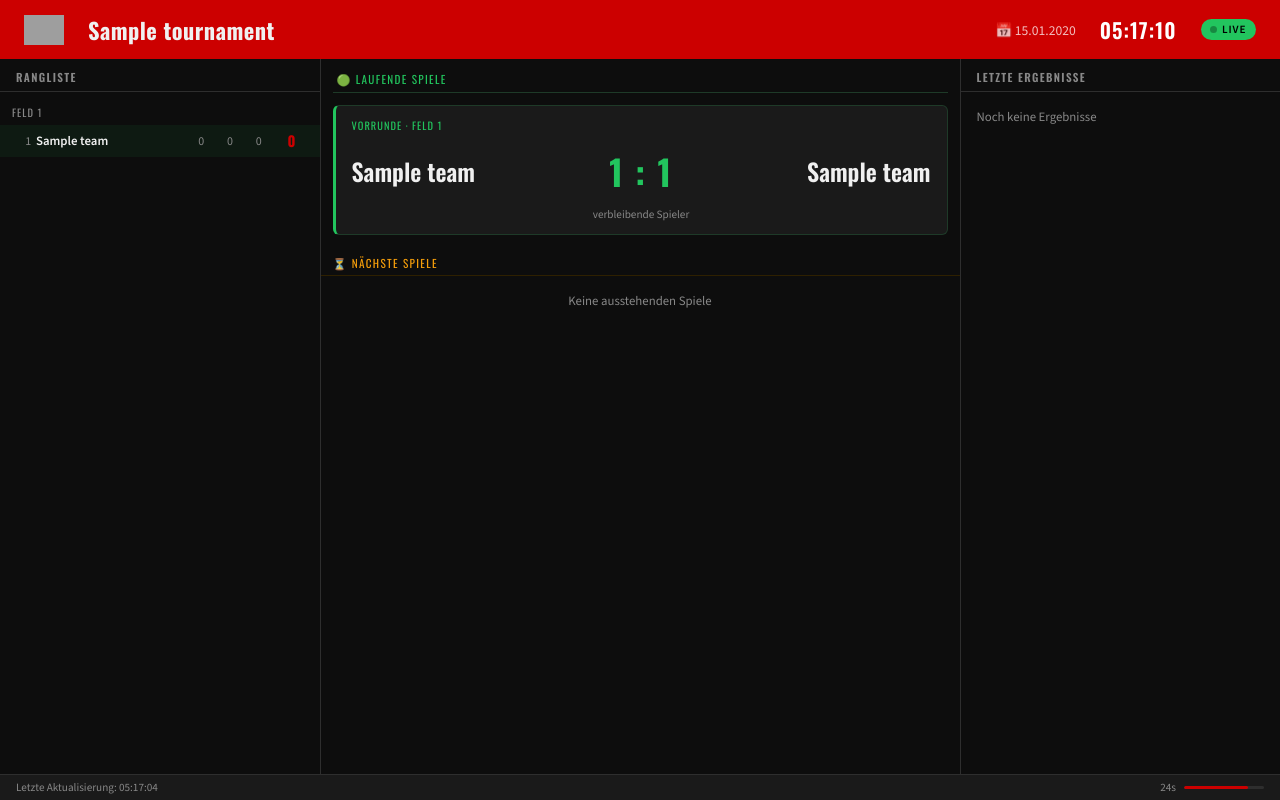
After one commit to BattloXX/FW-Voelkerballturnier-App, a FastAPI app: a page that uses app/templates/infoscreen.html in a window 1280 px wide. The commit adds this page. Run offline with FastAPI, Linux system fonts and the light colour scheme; tables that the repository leaves empty hold one stand-in row (values such as "Sample post"); grey boxes are pictures that could not be loaded.

Commit message:
Add global infoscreen page for TV/beamer display
- GET /infoscreen redirects to first active tournament's infoscreen
- GET /infoscreen/{slug} renders fullscreen dark-theme infoscreen with
  live standings, active matches, upcoming schedule, and recent results
- GET /api/infoscreen/{slug} JSON endpoint for AJAX polling (30s refresh)
- Admin tournament detail page now has a direct Infoscreen link

Co-Authored-By: Claude Sonnet 4.6 <noreply@anthropic.com>

```diff
--- a/app/templates/admin/tournament_detail.html
+++ b/app/templates/admin/tournament_detail.html
@@ -16,6 +16,7 @@
     <a href="/admin/turnier/{{ tournament.id }}/bearbeiten" class="btn btn-secondary">✏️ Bearbeiten</a>
     <a href="/admin/turnier/{{ tournament.id }}/rangliste" class="btn btn-secondary">📊 Rangliste</a>
     <a href="/turnier/{{ tournament.slug }}" target="_blank" class="btn btn-secondary">🌐 Ansicht</a>
+    <a href="/infoscreen/{{ tournament.slug }}" target="_blank" class="btn btn-secondary">📺 Infoscreen</a>
     <a href="/admin/turnier/{{ tournament.id }}/urkunden" target="_blank" class="btn btn-secondary">🏆 Urkunden PDF</a>
   </div>
 </div>
--- /dev/null
+++ b/app/templates/infoscreen.html
@@ -0,0 +1,597 @@
+<!DOCTYPE html>
+<html lang="de">
+<head>
+  <meta charset="UTF-8">
+  <meta name="viewport" content="width=device-width, initial-scale=1.0">
+  <title>{{ tournament.name }} – Infoscreen</title>
+  <link rel="preconnect" href="https://fonts.googleapis.com">
+  <link href="https://fonts.googleapis.com/css2?family=Oswald:wght@400;600;700&family=Source+Sans+3:wght@400;600&display=swap" rel="stylesheet">
+  <style>
+    :root {
+      --red: #CC0000;
+      --red-dark: #a00000;
+      --bg: #0d0d0d;
+      --bg2: #1a1a1a;
+      --bg3: #242424;
+      --border: #2e2e2e;
+      --text: #f0f0f0;
+      --muted: #888;
+      --green: #22c55e;
+      --amber: #f59e0b;
+      --font-head: 'Oswald', sans-serif;
+      --font-body: 'Source Sans 3', sans-serif;
+    }
+    *, *::before, *::after { box-sizing: border-box; margin: 0; padding: 0; }
+    html, body { height: 100%; overflow: hidden; }
+    body {
+      background: var(--bg);
+      color: var(--text);
+      font-family: var(--font-body);
+      display: flex;
+      flex-direction: column;
+    }
+
+    /* ── Header ── */
+    .is-header {
+      background: var(--red);
+      padding: .6rem 1.5rem;
+      display: flex;
+      align-items: center;
+      gap: 1.5rem;
+      flex-shrink: 0;
+    }
+    .is-logo { height: 40px; width: 40px; object-fit: contain; border-radius: 4px; }
+    .is-title { font-family: var(--font-head); font-size: 1.4rem; font-weight: 700; letter-spacing: .02em; flex: 1; }
+    .is-meta { display: flex; gap: 1.5rem; align-items: center; font-size: .85rem; color: rgba(255,255,255,.75); }
+    .is-clock { font-family: var(--font-head); font-size: 1.3rem; font-weight: 600; color: #fff; letter-spacing: .05em; }
+    .live-pill {
+      background: var(--green);
+      color: #000;
+      font-weight: 700;
+      font-size: .7rem;
+      padding: .2rem .6rem;
+      border-radius: 99px;
+      letter-spacing: .08em;
+      text-transform: uppercase;
+      display: flex; align-items: center; gap: .3rem;
+    }
+    .live-dot-anim {
+      width: 7px; height: 7px; border-radius: 50%; background: #000;
+      animation: pulse 1.2s infinite;
+    }
+    @keyframes pulse { 0%,100% { opacity: 1; } 50% { opacity: .3; } }
+
+    /* ── Main grid ── */
+    .is-body {
+      flex: 1;
+      display: grid;
+      grid-template-columns: 1fr 2fr 1fr;
+      grid-template-rows: 1fr;
+      gap: 1px;
+      background: var(--border);
+      min-height: 0;
+    }
+    .is-col {
+      background: var(--bg);
+      display: flex;
+      flex-direction: column;
+      min-height: 0;
+      overflow: hidden;
+    }
+    .is-col-title {
+      font-family: var(--font-head);
+      font-size: .7rem;
+      font-weight: 600;
+      letter-spacing: .12em;
+      text-transform: uppercase;
+      color: var(--muted);
+      padding: .6rem 1rem .4rem;
+      border-bottom: 1px solid var(--border);
+      flex-shrink: 0;
+    }
+    .is-scroll { flex: 1; overflow-y: auto; scrollbar-width: none; }
+    .is-scroll::-webkit-scrollbar { display: none; }
+
+    /* ── Center column: active + upcoming ── */
+    .is-center { background: var(--bg); }
+    .active-section { flex-shrink: 0; padding: .75rem; display: flex; flex-direction: column; gap: .75rem; }
+    .active-section-title {
+      font-family: var(--font-head);
+      font-size: .7rem;
+      letter-spacing: .12em;
+      text-transform: uppercase;
+      color: var(--green);
+      padding: 0 .25rem .3rem;
+      border-bottom: 1px solid #1e3a28;
+    }
+    .no-active {
+      font-size: .9rem;
+      color: var(--muted);
+      text-align: center;
+      padding: 1.5rem;
+    }
+
+    /* Active match card */
+    .match-live {
+      background: var(--bg2);
+      border: 1px solid #1e3a28;
+      border-left: 3px solid var(--green);
+      border-radius: 6px;
+      padding: .75rem 1rem;
+      display: grid;
+      grid-template-columns: 1fr auto 1fr;
+      align-items: center;
+      gap: .5rem;
+    }
+    .match-live .field-tag {
+      font-size: .65rem;
+      color: var(--green);
+      letter-spacing: .1em;
+      text-transform: uppercase;
+      grid-column: 1 / -1;
+      margin-bottom: .25rem;
+      font-family: var(--font-head);
+    }
+    .match-live .team-name {
+      font-family: var(--font-head);
+      font-size: clamp(1rem, 2vw, 1.5rem);
+      font-weight: 600;
+      line-height: 1.1;
+    }
+    .match-live .team-name.right { text-align: right; }
+    .match-live .score-box {
+      text-align: center;
+      font-family: var(--font-head);
+      font-size: clamp(1.4rem, 3vw, 2.2rem);
+      font-weight: 700;
+      color: var(--green);
+      letter-spacing: .05em;
+      min-width: 3.5rem;
+    }
+    .match-live .players-sub {
+      grid-column: 1 / -1;
+      text-align: center;
+      font-size: .7rem;
+      color: var(--muted);
+      margin-top: .1rem;
+    }
+
+    /* Upcoming divider */
+    .upcoming-divider {
+      font-family: var(--font-head);
+      font-size: .7rem;
+      letter-spacing: .12em;
+      text-transform: uppercase;
+      color: var(--amber);
+      padding: .5rem .75rem .3rem;
+      border-bottom: 1px solid #2e2000;
+      flex-shrink: 0;
+    }
+
+    /* Upcoming match row */
+    .match-row {
+      display: grid;
+      grid-template-columns: 2.5rem 2rem 1fr auto 1fr auto;
+      align-items: center;
+      gap: .4rem;
+      padding: .5rem .75rem;
+      border-bottom: 1px solid var(--border);
+      font-size: .875rem;
+    }
+    .match-row:last-child { border-bottom: none; }
+    .match-row .time { font-family: var(--font-head); color: var(--muted); font-size: .8rem; }
+    .match-row .field { color: var(--muted); font-size: .75rem; text-align: center; }
+    .match-row .team { overflow: hidden; text-overflow: ellipsis; white-space: nowrap; }
+    .match-row .team.right { text-align: right; }
+    .match-row .sep { color: var(--muted); text-align: center; font-size: .8rem; }
+    .match-row .result {
+      font-family: var(--font-head);
+      font-size: .9rem;
+      font-weight: 600;
+      text-align: center;
+      color: var(--text);
+      min-width: 2.5rem;
+    }
+    .match-row.finished { opacity: .55; }
+    .match-row.finished .result { color: var(--muted); }
+
+    /* ── Left column: standings ── */
+    .standings-group { padding: .5rem 0; border-bottom: 1px solid var(--border); }
+    .standings-group:last-child { border-bottom: none; }
+    .standings-group-label {
+      font-family: var(--font-head);
+      font-size: .65rem;
+      letter-spacing: .1em;
+      text-transform: uppercase;
+      color: var(--muted);
+      padding: .3rem .75rem;
+    }
+    .standings-row {
+      display: grid;
+      grid-template-columns: 1.2rem 1fr 1.5rem 1.5rem 1.5rem 2rem;
+      align-items: center;
+      gap: .3rem;
+      padding: .35rem .75rem;
+      font-size: .8rem;
+    }
+    .standings-row.promotes { background: rgba(34,197,94,.07); }
+    .standings-row .rank { color: var(--muted); font-size: .75rem; text-align: right; }
+    .standings-row .sname { overflow: hidden; text-overflow: ellipsis; white-space: nowrap; font-weight: 600; }
+    .standings-row .sval { text-align: center; color: var(--muted); font-size: .75rem; }
+    .standings-row .spts { text-align: center; font-family: var(--font-head); font-weight: 700; color: var(--red); font-size: .9rem; }
+
+    /* ── Right column: recent results ── */
+    .result-row {
+      padding: .5rem .75rem;
+      border-bottom: 1px solid var(--border);
+      font-size: .8rem;
+    }
+    .result-row:last-child { border-bottom: none; }
+    .result-row .r-teams {
+      display: grid;
+      grid-template-columns: 1fr auto 1fr;
+      align-items: center;
+      gap: .35rem;
+    }
+    .result-row .r-name { font-weight: 600; overflow: hidden; text-overflow: ellipsis; white-space: nowrap; }
+    .result-row .r-name.right { text-align: right; }
+    .result-row .r-score {
+      font-family: var(--font-head);
+      font-size: 1rem;
+      font-weight: 700;
+      text-align: center;
+      color: var(--text);
+      min-width: 2.5rem;
+    }
+    .result-row .r-winner { color: var(--green); }
+    .result-row .r-meta { color: var(--muted); font-size: .7rem; margin-top: .2rem; }
+    .result-row .r-players { color: var(--muted); font-size: .7rem; text-align: center; }
+
+    /* ── Footer bar ── */
+    .is-footer {
+      background: var(--bg2);
+      border-top: 1px solid var(--border);
+      padding: .3rem 1rem;
+      display: flex;
+      align-items: center;
+      justify-content: space-between;
+      font-size: .7rem;
+      color: var(--muted);
+      flex-shrink: 0;
+    }
+    .refresh-bar {
+      display: flex; align-items: center; gap: .5rem;
+    }
+    .refresh-progress {
+      width: 80px; height: 3px; background: var(--border); border-radius: 2px; overflow: hidden;
+    }
+    .refresh-progress-fill {
+      height: 100%; background: var(--red); border-radius: 2px;
+      transition: width .5s linear;
+    }
+  </style>
+</head>
+<body>
+
+<header class="is-header">
+  <img class="is-logo"
+       src="https://feuerwehr.wolfurt.at/wp-content/uploads/2015/02/cropped-logo-feuerwehr-aktiv-150x150.jpg"
+       alt="FW Wolfurt">
+  <div class="is-title">{{ tournament.name }}</div>
+  <div class="is-meta">
+    <span>📅 {{ tournament.date.strftime('%d.%m.%Y') }}</span>
+    <span id="clock" class="is-clock"></span>
+    <span class="live-pill"><span class="live-dot-anim"></span>Live</span>
+  </div>
+</header>
+
+<div class="is-body">
+
+  <!-- LEFT: Rangliste -->
+  <div class="is-col">
+    <div class="is-col-title">Rangliste</div>
+    <div class="is-scroll" id="standings-col">
+      {% for field_id in fields %}
+      {% set entries = standings_by_field[field_id] %}
+      <div class="standings-group">
+        <div class="standings-group-label">Feld {{ field_id }}</div>
+        {% for e in entries %}
+        <div class="standings-row {% if e.promotes %}promotes{% endif %}">
+          <span class="rank">{{ e.rank }}</span>
+          <span class="sname">{{ e.team_name }}</span>
+          <span class="sval">{{ e.played }}</span>
+          <span class="sval">{{ e.wins }}</span>
+          <span class="sval">{{ e.diff }}</span>
+          <span class="spts">{{ e.points }}</span>
+        </div>
+        {% endfor %}
+      </div>
+      {% endfor %}
+
+      {% if inter_groups %}
+      {% for g in inter_groups %}
+      {% set entries = inter_standings_by_group[g] %}
+      <div class="standings-group">
+        <div class="standings-group-label">Zwischenrunde {{ g }}</div>
+        {% for e in entries %}
+        <div class="standings-row">
+          <span class="rank">{{ e.rank }}</span>
+          <span class="sname">{{ e.team_name }}</span>
+          <span class="sval">{{ e.played }}</span>
+          <span class="sval">{{ e.wins }}</span>
+          <span class="sval">{{ e.diff }}</span>
+          <span class="spts">{{ e.points }}</span>
+        </div>
+        {% endfor %}
+      </div>
+      {% endfor %}
+      {% endif %}
+
+      {% if not fields %}
+      <div style="padding:1rem;color:var(--muted);font-size:.8rem">Noch keine Teams.</div>
+      {% endif %}
+    </div>
+  </div>
+
+  <!-- CENTER: Aktiv + Upcoming/Ergebnisse -->
+  <div class="is-col is-center" style="display:flex;flex-direction:column">
+
+    <!-- Active matches -->
+    <div class="active-section" id="active-section">
+      <div class="active-section-title">🟢 Laufende Spiele</div>
+      {% set active = matches | selectattr('status', 'equalto', 'active') | list %}
+      {% if active %}
+        {% for m in active %}
+        <div class="match-live">
+          <div class="field-tag">
+            {% if m.round_type == 'prelim' %}Vorrunde{% elif m.round_type == 'inter' %}Zwischenrunde{% else %}Platzierung{% endif %}
+            · Feld {{ m.field_number }}
+          </div>
+          <div class="team-name">{{ m.team_a_name }}</div>
+          <div class="score-box">
+            {% if m.players_remaining_a is not none %}{{ m.players_remaining_a }} : {{ m.players_remaining_b }}
+            {% else %}– : –{% endif %}
+          </div>
+          <div class="team-name right">{{ m.team_b_name }}</div>
+          {% if m.players_remaining_a is not none %}
+          <div class="players-sub">verbleibende Spieler</div>
+          {% endif %}
+        </div>
+        {% endfor %}
+      {% else %}
+        <div class="no-active">Momentan kein laufendes Spiel</div>
+      {% endif %}
+    </div>
+
+    <!-- Divider + Upcoming / Ergebnisse -->
+    <div class="upcoming-divider">⏳ Nächste Spiele</div>
+    <div class="is-scroll" id="upcoming-col">
+      {% set upcoming = matches | selectattr('status', 'equalto', 'pending') | list %}
+      {% if upcoming %}
+        {% for m in upcoming[:20] %}
+        <div class="match-row">
+          <span class="time">{{ m.scheduled_time }}</span>
+          <span class="field">F{{ m.field_number }}</span>
+          <span class="team">{{ m.team_a_name }}</span>
+          <span class="sep">–</span>
+          <span class="team right">{{ m.team_b_name }}</span>
+          <span class="result"></span>
+        </div>
+        {% endfor %}
+      {% else %}
+        <div style="padding:1rem;color:var(--muted);font-size:.8rem;text-align:center">Keine ausstehenden Spiele</div>
+      {% endif %}
+    </div>
+  </div>
+
+  <!-- RIGHT: Letzte Ergebnisse -->
+  <div class="is-col">
+    <div class="is-col-title">Letzte Ergebnisse</div>
+    <div class="is-scroll" id="results-col">
+      {% set finished = matches | selectattr('status', 'equalto', 'finished') | list | reverse | list %}
+      {% if finished %}
+        {% for m in finished[:30] %}
+        <div class="result-row">
+          <div class="r-teams">
+            <span class="r-name {% if m.players_remaining_a is not none and m.players_remaining_b is not none and m.players_remaining_a > m.players_remaining_b %}r-winner{% endif %}">{{ m.team_a_name }}</span>
+            <span class="r-score">
+              {% if m.players_remaining_a is not none %}{{ m.players_remaining_a }} : {{ m.players_remaining_b }}
+              {% elif m.score_a is not none %}{{ m.score_a }} : {{ m.score_b }}
+              {% else %}– : –{% endif %}
+            </span>
+            <span class="r-name right {% if m.players_remaining_a is not none and m.players_remaining_b is not none and m.players_remaining_b > m.players_remaining_a %}r-winner{% endif %}">{{ m.team_b_name }}</span>
+          </div>
+          <div class="r-meta">
+            {% if m.round_type == 'prelim' %}Vorrunde{% elif m.round_type == 'inter' %}Zwischenrunde{% else %}Platzierung{% endif %}
+            · Feld {{ m.field_number }}
+            {% if m.scheduled_time %} · {{ m.scheduled_time }}{% endif %}
+          </div>
+        </div>
+        {% endfor %}
+      {% else %}
+        <div style="padding:1rem;color:var(--muted);font-size:.8rem">Noch keine Ergebnisse</div>
+      {% endif %}
+    </div>
+  </div>
+
+</div>
+
+<div class="is-footer">
+  <span id="last-update">Letzte Aktualisierung: –</span>
+  <div class="refresh-bar">
+    <span id="refresh-countdown">30s</span>
+    <div class="refresh-progress"><div class="refresh-progress-fill" id="progress-fill" style="width:100%"></div></div>
+  </div>
+</div>
+
+<script>
+const SLUG = {{ tournament.slug | tojson }};
+const REFRESH_INTERVAL = 30; // Sekunden
+let secondsLeft = REFRESH_INTERVAL;
+
+// Uhr
+function updateClock() {
+  const now = new Date();
+  document.getElementById('clock').textContent =
+    String(now.getHours()).padStart(2,'0') + ':' +
+    String(now.getMinutes()).padStart(2,'0') + ':' +
+    String(now.getSeconds()).padStart(2,'0');
+}
+updateClock();
+setInterval(updateClock, 1000);
+
+// Fortschrittsbalken + Countdown
+function tick() {
+  secondsLeft--;
+  document.getElementById('refresh-countdown').textContent = secondsLeft + 's';
+  const pct = (secondsLeft / REFRESH_INTERVAL) * 100;
+  document.getElementById('progress-fill').style.width = pct + '%';
+  if (secondsLeft <= 0) {
+    secondsLeft = REFRESH_INTERVAL;
+    fetchData();
+  }
+}
+setInterval(tick, 1000);
+
+// Datum/Uhrzeit formatieren
+function fmtTime(iso) {
+  if (!iso) return '–';
+  const d = new Date(iso);
+  return String(d.getHours()).padStart(2,'0') + ':' + String(d.getMinutes()).padStart(2,'0');
+}
+
+function roundLabel(rt) {
+  if (rt === 'prelim') return 'Vorrunde';
+  if (rt === 'inter') return 'Zwischenrunde';
+  return 'Platzierung';
+}
+
+// AJAX Daten laden
+async function fetchData() {
+  try {
+    const res = await fetch(`/api/infoscreen/${SLUG}`);
+    if (!res.ok) return;
+    const data = await res.json();
+    renderData(data);
+    document.getElementById('last-update').textContent =
+      'Letzte Aktualisierung: ' + new Date().toLocaleTimeString('de-AT');
+  } catch(e) {
+    console.warn('Fetch failed:', e);
+  }
+}
+
+function renderData(data) {
+  const { matches, standings, inter_standings } = data;
+
+  // Active matches
+  const active = matches.filter(m => m.status === 'active');
+  const activeSection = document.getElementById('active-section');
+  let html = '<div class="active-section-title">🟢 Laufende Spiele</div>';
+  if (active.length) {
+    active.forEach(m => {
+      const scoreStr = m.players_remaining_a != null
+        ? `${m.players_remaining_a} : ${m.players_remaining_b}`
+        : (m.score_a != null ? `${m.score_a} : ${m.score_b}` : '– : –');
+      html += `<div class="match-live">
+        <div class="field-tag">${roundLabel(m.round_type)} · Feld ${m.field_number}</div>
+        <div class="team-name">${esc(m.team_a)}</div>
+        <div class="score-box">${scoreStr}</div>
+        <div class="team-name right">${esc(m.team_b)}</div>
+        ${m.players_remaining_a != null ? '<div class="players-sub">verbleibende Spieler</div>' : ''}
+      </div>`;
+    });
+  } else {
+    html += '<div class="no-active">Momentan kein laufendes Spiel</div>';
+  }
+  activeSection.innerHTML = html;
+
+  // Upcoming
+  const upcoming = matches.filter(m => m.status === 'pending').slice(0, 20);
+  let upHtml = '';
+  if (upcoming.length) {
+    upcoming.forEach(m => {
+      upHtml += `<div class="match-row">
+        <span class="time">${fmtTime(m.scheduled_time)}</span>
+        <span class="field">F${m.field_number}</span>
+        <span class="team">${esc(m.team_a)}</span>
+        <span class="sep">–</span>
+        <span class="team right">${esc(m.team_b)}</span>
+        <span class="result"></span>
+      </div>`;
+    });
+  } else {
+    upHtml = '<div style="padding:1rem;color:var(--muted);font-size:.8rem;text-align:center">Keine ausstehenden Spiele</div>';
+  }
+  document.getElementById('upcoming-col').innerHTML = upHtml;
+
+  // Recent results
+  const finished = matches.filter(m => m.status === 'finished').reverse().slice(0, 30);
+  let resHtml = '';
+  if (finished.length) {
+    finished.forEach(m => {
+      const scoreStr = m.players_remaining_a != null
+        ? `${m.players_remaining_a} : ${m.players_remaining_b}`
+        : (m.score_a != null ? `${m.score_a} : ${m.score_b}` : '– : –');
+      const winA = m.players_remaining_a != null && m.players_remaining_a > m.players_remaining_b;
+      const winB = m.players_remaining_b != null && m.players_remaining_b > m.players_remaining_a;
+      resHtml += `<div class="result-row">
+        <div class="r-teams">
+          <span class="r-name ${winA ? 'r-winner' : ''}">${esc(m.team_a)}</span>
+          <span class="r-score">${scoreStr}</span>
+          <span class="r-name right ${winB ? 'r-winner' : ''}">${esc(m.team_b)}</span>
+        </div>
+        <div class="r-meta">${roundLabel(m.round_type)} · Feld ${m.field_number}${m.scheduled_time ? ' · ' + fmtTime(m.scheduled_time) : ''}</div>
+      </div>`;
+    });
+  } else {
+    resHtml = '<div style="padding:1rem;color:var(--muted);font-size:.8rem">Noch keine Ergebnisse</div>';
+  }
+  document.getElementById('results-col').innerHTML = resHtml;
+
+  // Standings
+  let standHtml = '';
+  Object.entries(standings).forEach(([field, entries]) => {
+    standHtml += `<div class="standings-group">
+      <div class="standings-group-label">Feld ${field}</div>`;
+    entries.forEach(e => {
+      standHtml += `<div class="standings-row ${e.promotes ? 'promotes' : ''}">
+        <span class="rank">${e.rank}</span>
+        <span class="sname">${esc(e.team_name)}</span>
+        <span class="sval">${e.played}</span>
+        <span class="sval">${e.wins}</span>
+        <span class="sval">${e.diff > 0 ? '+' : ''}${e.diff}</span>
+        <span class="spts">${e.points}</span>
+      </div>`;
+    });
+    standHtml += '</div>';
+  });
+  if (inter_standings) {
+    Object.entries(inter_standings).forEach(([g, entries]) => {
+      standHtml += `<div class="standings-group">
+        <div class="standings-group-label">Zwischenrunde ${g}</div>`;
+      entries.forEach(e => {
+        standHtml += `<div class="standings-row">
+          <span class="rank">${e.rank}</span>
+          <span class="sname">${esc(e.team_name)}</span>
+          <span class="sval">${e.played}</span>
+          <span class="sval">${e.wins}</span>
+          <span class="sval">${e.diff > 0 ? '+' : ''}${e.diff}</span>
+          <span class="spts">${e.points}</span>
+        </div>`;
+      });
+      standHtml += '</div>';
+    });
+  }
+  if (standHtml) document.getElementById('standings-col').innerHTML = standHtml;
+}
+
+function esc(str) {
+  return String(str ?? '?')
+    .replace(/&/g,'&amp;').replace(/</g,'&lt;').replace(/>/g,'&gt;');
+}
+
+// Sofort aktualisieren
+fetchData();
+</script>
+</body>
+</html>
```
Also changed, not shown: app/routers/public.py (+107 -1 lines).
